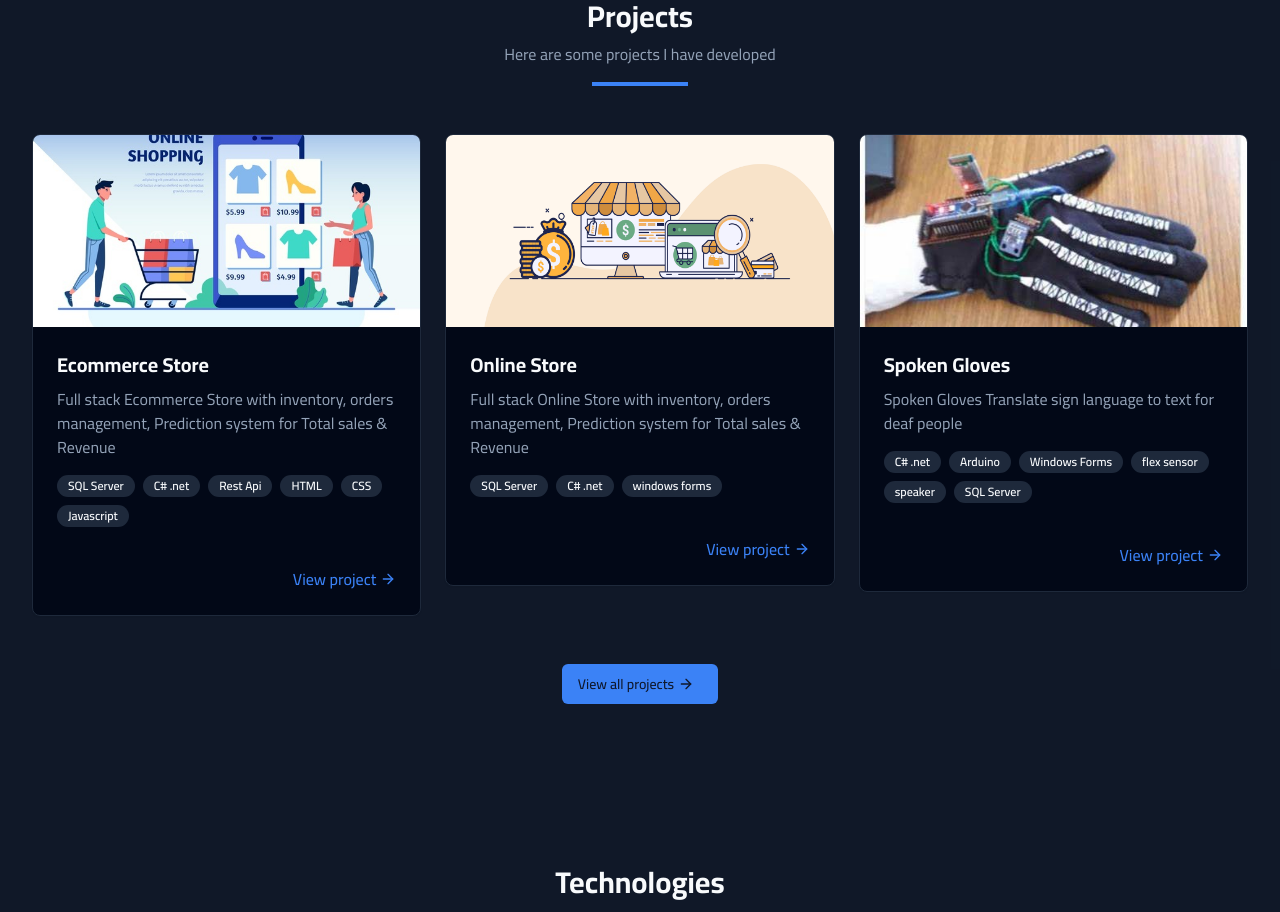
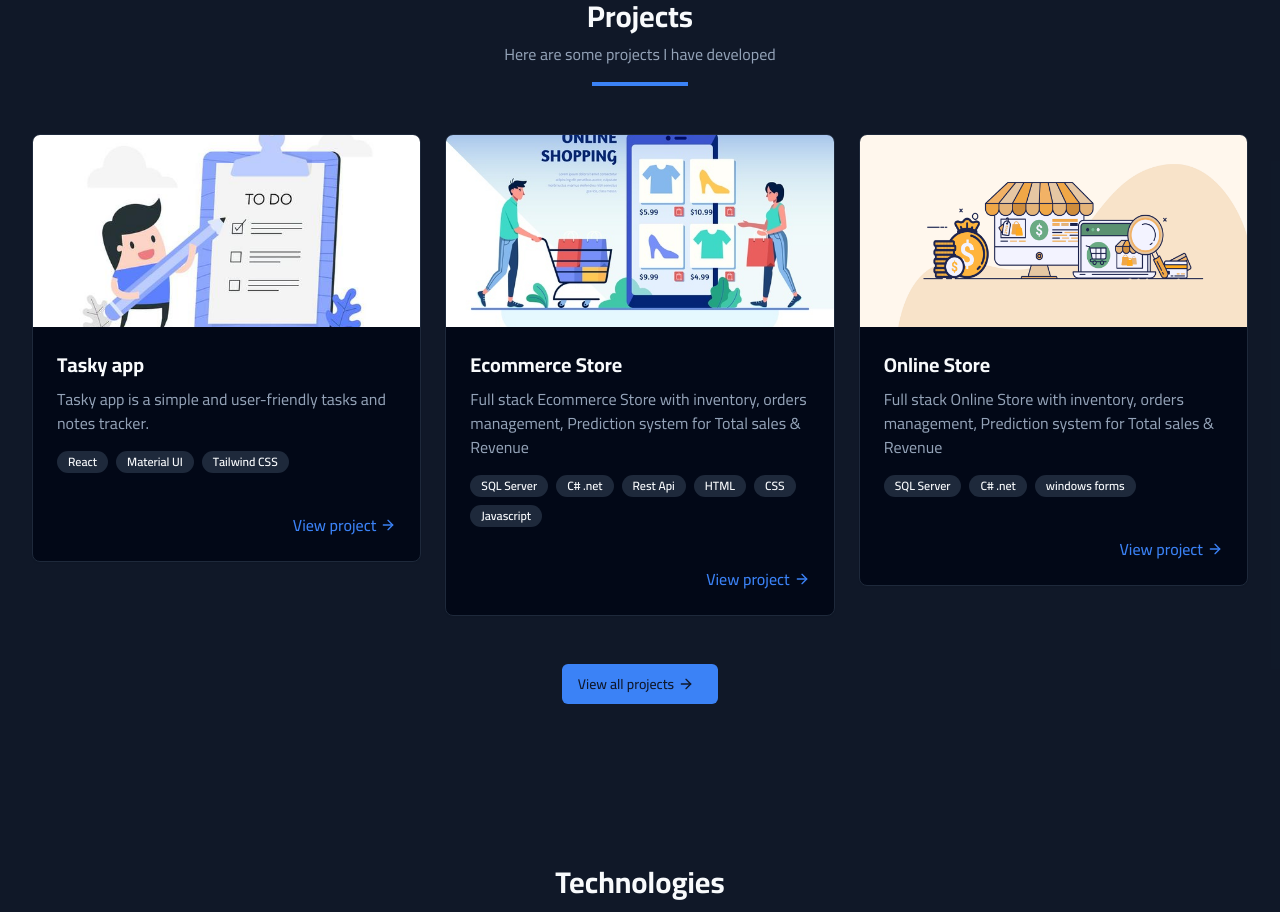
Before and after one commit to ASIMYASINOMERAHMED/portfolio, a Next.js app: page / in a window 1280 px wide. Shown: the part 2380-3292 px from the top of the page. Built offline with nearby package versions, Linux system fonts and the light colour scheme.

Commit message:
Update Tasky App

```diff
--- a/app/page.tsx
+++ b/app/page.tsx
@@ -154,17 +154,26 @@ Continuing my growth, I expanded my knowledge of modern frameworks such as React
           <SectionHeading title="Projects" subtitle="Here are some projects I have developed" />
           <div className="grid grid-cols-1 md:grid-cols-2 lg:grid-cols-3 gap-6">
             {[
+               {
+                id: "project1",
+                title: "Tasky app",
+                description: "Tasky app is a simple and user-friendly tasks and notes tracker.",
+                image: "/imags/todo.jpg",
+                tags: ["React","Material UI", "Tailwind CSS"],
+                githubLink: "https://github.com/ASIMYASINOMERAHMED/tasky",
+                delay: 0.1,
+              },
               {
-                id: "project1",
+                id: "project2",
                 title: "Ecommerce Store",
                 description: "Full stack Ecommerce Store with inventory, orders management, Prediction system for Total sales & Revenue",
                 image: "/imags/3.jpg",
                 githubLink: "https://github.com/ASIMYASINOMERAHMED/E-commerce-website",
                 tags: ["SQL Server", "C# .net", "Rest Api", "HTML","CSS","Javascript"],
-                delay: 0.1,
+                delay: 0.2,
               },
               {
-                id: "project2",
+                id: "project3",
                 title: "Online Store",
                 description: "Full stack Online Store with inventory, orders management, Prediction system for Total sales & Revenue",
                 image: "/imags/8.png",
@@ -172,15 +181,7 @@ Continuing my growth, I expanded my knowledge of modern frameworks such as React
                 githubLink: "https://github.com/ASIMYASINOMERAHMED/Online-Store-",
                 delay: 0.1,
               },
-              {
-                id: "project3",
-                title: "Spoken Gloves",
-                description: "Spoken Gloves Translate sign language to text for deaf people",
-                image: "/imags/1.jpeg",
-                githubLink: "https://github.com/ASIMYASINOMERAHMED/Spoken-Glove-Project",
-                tags: ["C# .net","Arduino","Windows Forms","flex sensor","speaker", "SQL Server"],
-                delay: 0.2,
-              },
+
             ].map((project) => (
               <AnimatedSection key={project.id} delay={project.delay} className="hover-scale">
                 <ProjectCard
--- a/app/projects/page.tsx
+++ b/app/projects/page.tsx
@@ -14,6 +14,15 @@ import AnimatedText from "@/components/animated-text"
 const projects = [
   {
     id: "project1",
+    title: "Tasky app",
+    description: "Tasky app is a simple and user-friendly tasks and notes tracker.",
+    image: "/imags/todo.jpg",
+    tags: ["React","Material UI", "Tailwind CSS"],
+    githubLink: "https://github.com/ASIMYASINOMERAHMED/tasky",
+    delay: 0.1,
+  },
+  {
+    id: "project2",
     title: "Ecommerce Store",
     description: "Full stack Ecommerce Store with inventory, orders management, Prediction system for Total sales & Revenue",
     image: "/imags/3.jpg",
@@ -22,16 +31,16 @@ const projects = [
     delay: 0.1,
   },
   {
-    id: "project2",
+    id: "project3",
     title: "Online Store",
     description: "Full stack Online Store with inventory, orders management, Prediction system for Total sales & Revenue",
     image: "/imags/8.png",
     tags: ["SQL Server", "C# .net", "windows forms"],
     githubLink: "https://github.com/ASIMYASINOMERAHMED/Online-Store-",
-    delay: 0.1,
+    delay: 0.2,
   },
   {
-    id: "project3",
+    id: "project4",
     title: "Spoken Gloves",
     description: "Spoken Gloves Translate sign language to text for deaf people",
     image: "/imags/1.jpeg",
@@ -40,16 +49,16 @@ const projects = [
     delay: 0.2,
   },
   {
-    id: "project4",
+    id: "project5",
     title: "Driving Licenses Managment Project (DVLD)",
     description: "The system was designed to incorporate a range of management functionalities including user, people, application types, tests types, and license types, offering a holistic solution for departmental needs. It was specifically customized to feature vision, written, and practical tests, optimizing license procedures and improving overall user satisfaction.",
     image: "/imags/2.jpeg",
     tags: ["SQL Server", "C# .net", "windows forms"],
     githubLink: "https://github.com/ASIMYASINOMERAHMED/Driving-Licenses-Managment-Project",
-    delay: 0.2,
+    delay: 0.3,
   },
   {
-    id: "project5",
+    id: "project6",
     title: "Math Game",
     description: " Constructed an interactive Math Game in C# with customizable question count, operation types, and time limits. Designed an intuitive and visually appealing user interface for seamless gameplay. Created detailed quiz reports, providing results and correct answers for enhanced learning and feedback.",
     image: "/imags/1.avif",
@@ -58,13 +67,13 @@ const projects = [
     delay: 0.3,
   },
   {
-    id: "project6",
+    id: "project7",
     title: "Simple Banking System",
     description: " Developed a Banking System Project independently, featuring user management and transaction processing capabilities. Established secure login tracking, SQL database storage for critical data.",
     image: "/imags/1.webp",
     tags: ["C# .net", "windows forms", "SQL Server"],
     githubLink: "https://github.com/ASIMYASINOMERAHMED/Bank-system-Project",
-    delay: 0.3,
+    delay: 0.4,
   }
 ]
 
```
Also changed, not shown: public/imags/todo.jpg (added).
